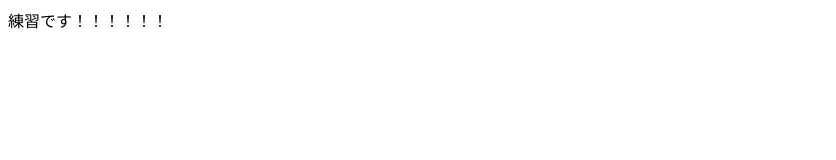
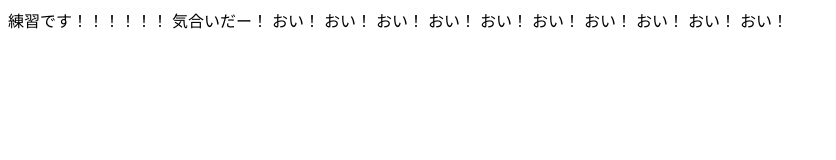
Before and after one commit to thinkmathgithub/thinkmath2, a plain HTML site: page index.html in a window 1280 px wide. Shown: the whole page, without its empty margins (0-836 px from the left). Drawn offline with Linux system fonts and the light colour scheme.

Commit message:
Update index.html

```diff
--- a/index.html
+++ b/index.html
@@ -7,5 +7,16 @@
 </head>
 <body>
     練習です！！！！！！
+    気合いだー！
+    おい！
+    おい！
+    おい！
+    おい！
+    おい！
+    おい！
+    おい！
+    おい！
+    おい！
+    おい！
 </body>
 </html>
```
